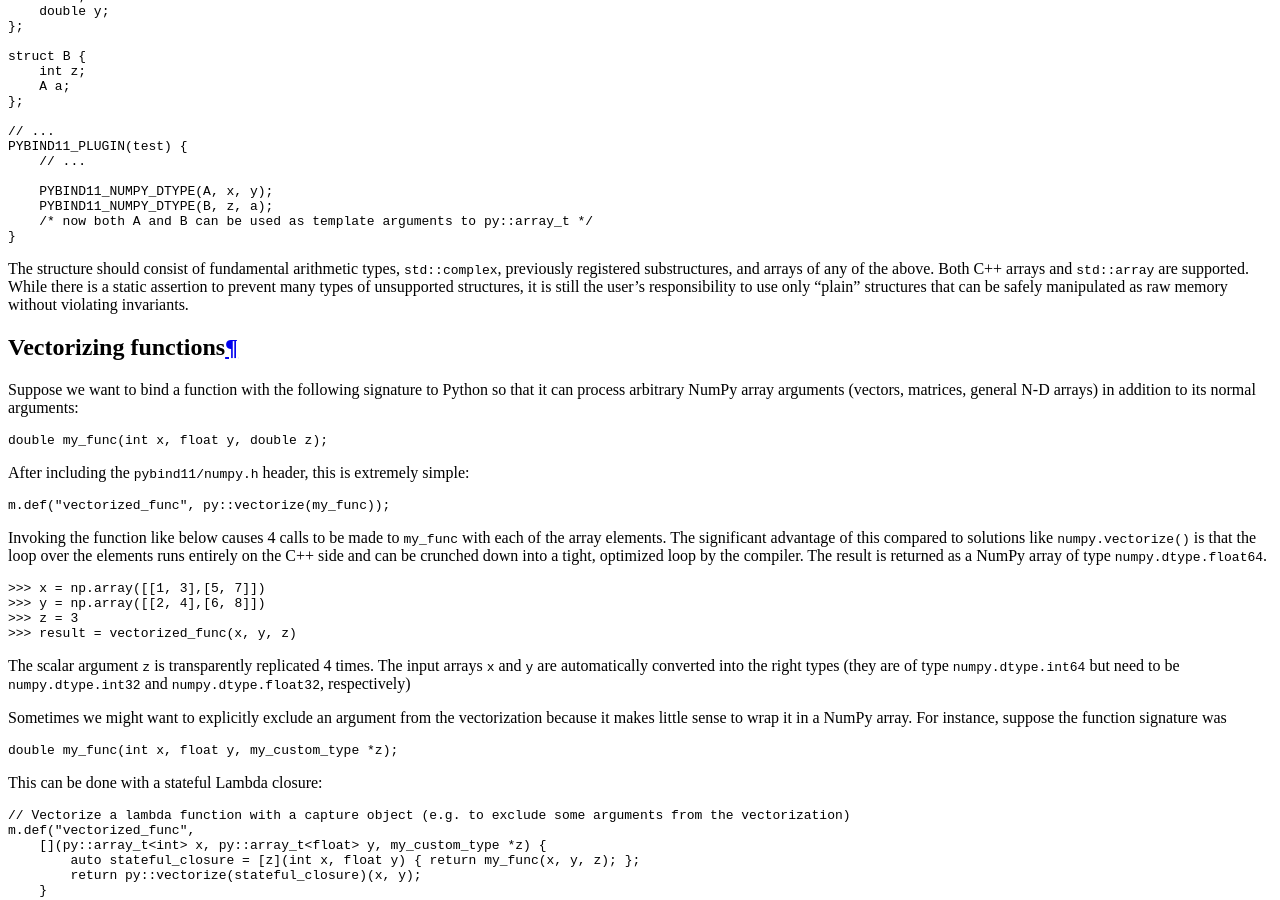
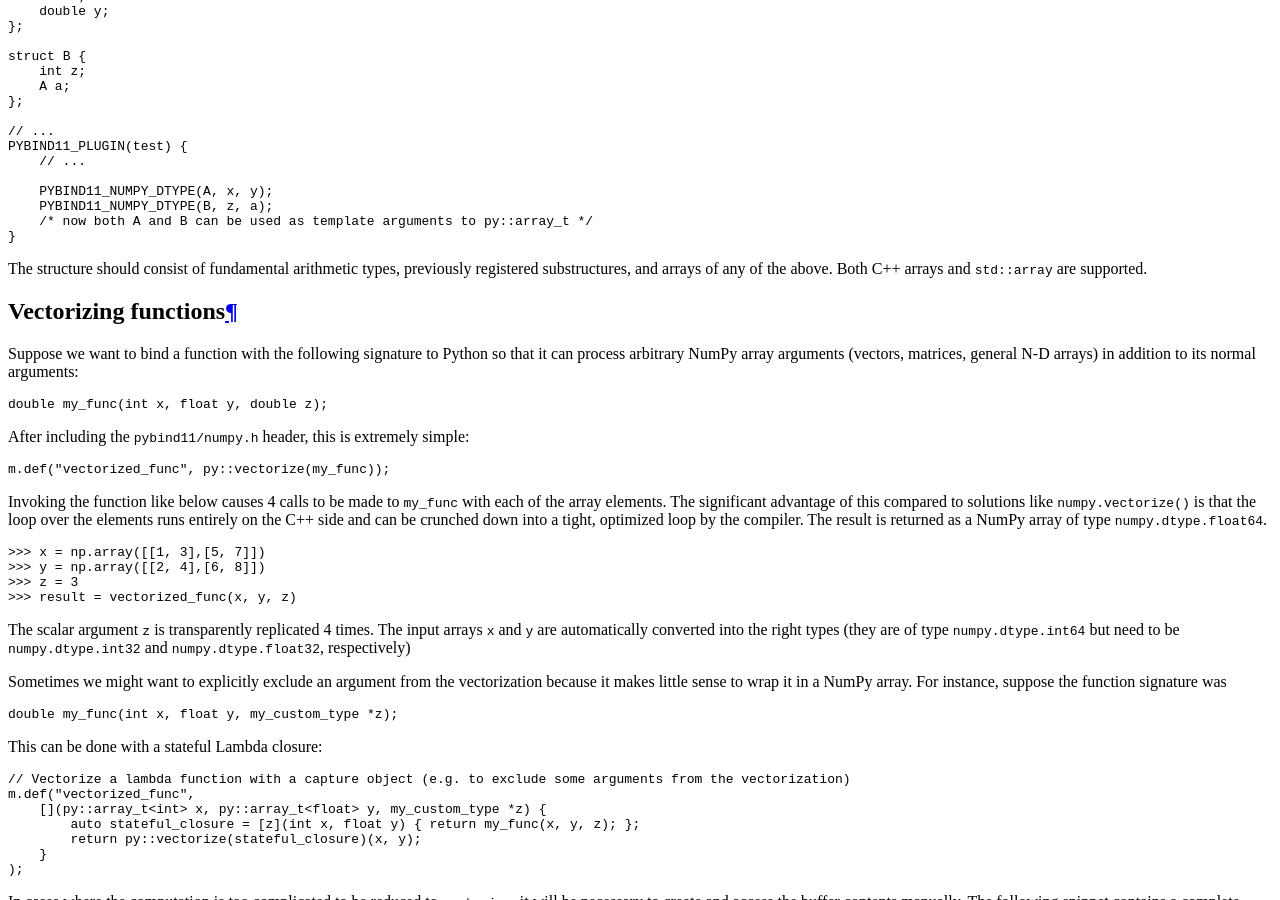
Before and after one commit to pybind/pybind11, a Sphinx documentation site: the page built from docs/advanced/pycpp/numpy.rst, in a window 1280 px wide and 900 px high, scrolled down 2981 px. Built offline with Sphinx 7.4.7 and the Read the Docs theme 2.0.0, drawn with Linux system fonts in a browser that asks for light colours; pages that are not in the unit, such as notebooks, are missing from menus.

Commit message:
Remove reference to std::complex in PYBIND11_NUMPY_DTYPE docs
The previous commit added documentation on what structure fields are
supported, and it incorrectly listed std::complex (which is in a
different branch). Also removed the note about the static assert since
that is also relevant to the std::complex branch only.

```diff
--- a/docs/advanced/pycpp/numpy.rst
+++ b/docs/advanced/pycpp/numpy.rst
@@ -198,12 +198,9 @@ expects the type followed by field names:
         /* now both A and B can be used as template arguments to py::array_t */
     }
 
-The structure should consist of fundamental arithmetic types, ``std::complex``,
-previously registered substructures, and arrays of any of the above. Both C++
-arrays and ``std::array`` are supported. While there is a static assertion to
-prevent many types of unsupported structures, it is still the user's
-responsibility to use only "plain" structures that can be safely manipulated as
-raw memory without violating invariants.
+The structure should consist of fundamental arithmetic types, previously
+registered substructures, and arrays of any of the above. Both C++ arrays and
+``std::array`` are supported.
 
 Vectorizing functions
 =====================
```
